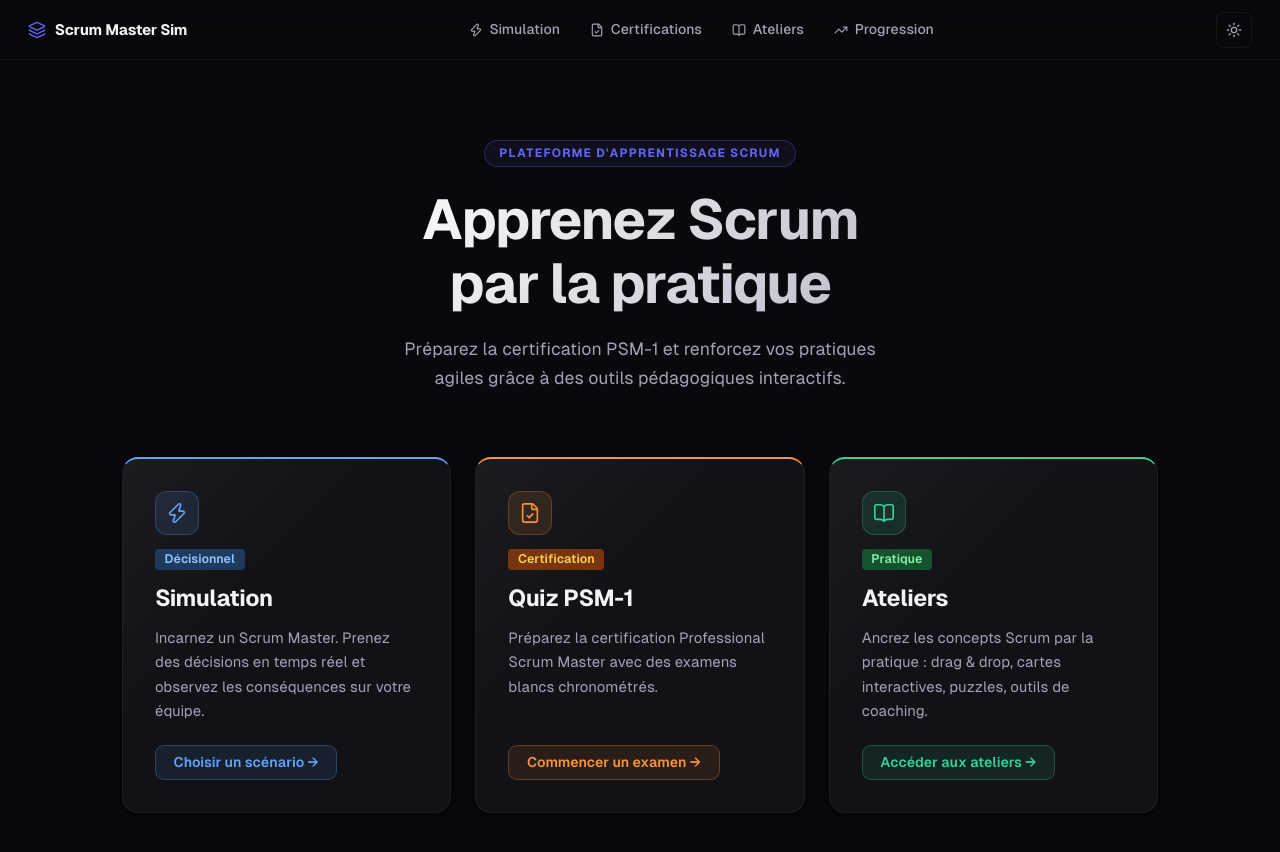
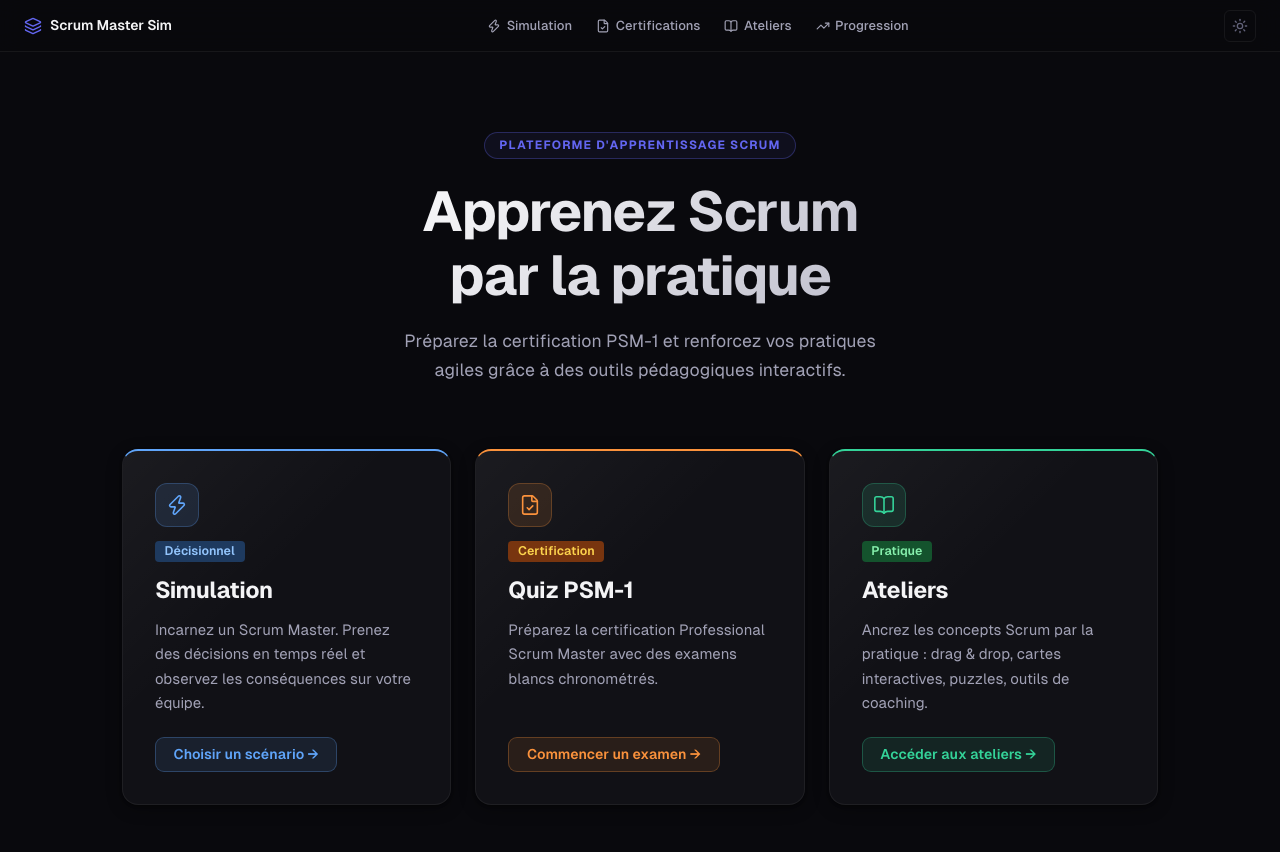
Before and after one commit to formationrossignol/coachagilia, a React (Vite) app: page / in a window 1280 px wide. Shown: the top 852 px of the page. Built offline with nearby package versions, Linux system fonts and the light colour scheme.

Commit message:
feat(redesign): navbar — 52px height, underline active, refined toggle

```diff
--- a/src/index.css
+++ b/src/index.css
@@ -308,17 +308,17 @@ body {
 .debrief-actions { display: flex; gap: 1rem; flex-wrap: wrap; }
 
 /* ══════════════════════════════════════════════════════════
-   NAVBAR — frosted glass, icons, theme toggle
+   NAVBAR
    ══════════════════════════════════════════════════════════ */
 .navbar {
   display: flex;
   align-items: center;
   justify-content: space-between;
-  padding: 0 1.75rem;
-  height: 60px;
+  padding: 0 1.5rem;
+  height: 52px;
   background: var(--navbar-bg);
-  backdrop-filter: blur(16px);
-  -webkit-backdrop-filter: blur(16px);
+  backdrop-filter: blur(12px);
+  -webkit-backdrop-filter: blur(12px);
   border-bottom: 1px solid var(--navbar-border);
   position: sticky;
   top: 0;
@@ -328,65 +328,77 @@ body {
 .navbar__brand {
   display: flex;
   align-items: center;
-  gap: 0.55rem;
-  font-size: 0.95rem;
-  font-weight: 700;
+  gap: 0.5rem;
+  font-size: 0.875rem;
+  font-weight: 600;
   color: var(--color-text);
   text-decoration: none;
-  letter-spacing: -0.02em;
-}
-.navbar__brand-icon {
-  color: var(--color-primary);
+  letter-spacing: -0.01em;
   flex-shrink: 0;
 }
-.navbar__brand:hover { color: var(--color-primary); }
+.navbar__brand-icon { color: var(--color-primary); flex-shrink: 0; }
+.navbar__brand:hover { color: var(--color-text-muted); }
 
 .navbar__links {
   display: flex;
   list-style: none;
-  gap: 0.2rem;
+  gap: 0;
 }
 
 .navbar__link {
   display: flex;
   align-items: center;
-  gap: 0.4rem;
-  padding: 0.42rem 0.85rem;
-  border-radius: 8px;
-  font-size: 0.875rem;
+  gap: 0.35rem;
+  padding: 0.35rem 0.75rem;
+  border-radius: var(--radius);
+  font-size: 0.8125rem;
   font-weight: 500;
   color: var(--color-text-muted);
   text-decoration: none;
   transition: color 0.15s, background 0.15s;
+  position: relative;
 }
 .navbar__link:hover {
   color: var(--color-text);
-  background: var(--navbar-link-active-bg);
+  background: rgba(255,255,255,0.04);
 }
 .navbar__link--active {
-  color: var(--color-primary);
-  background: var(--navbar-link-active-bg);
-}
+  color: var(--color-text);
+}
+.navbar__link--active::after {
+  content: '';
+  position: absolute;
+  bottom: -1px;
+  left: 0.75rem;
+  right: 0.75rem;
+  height: 1px;
+  background: var(--color-primary);
+  border-radius: 1px;
+}
+
+[data-theme="light"] .navbar__link:hover { background: rgba(0,0,0,0.04); }
+[data-theme="light"] .navbar__link--active { color: var(--color-text); }
 
 .navbar__theme-toggle {
   display: flex;
   align-items: center;
   justify-content: center;
-  width: 36px;
-  height: 36px;
-  border-radius: 8px;
+  width: 32px;
+  height: 32px;
+  border-radius: var(--radius);
   background: transparent;
   border: 1px solid var(--color-border);
-  color: var(--color-text-muted);
+  color: var(--color-text-subtle);
   cursor: pointer;
-  transition: background 0.18s, color 0.18s, border-color 0.18s;
+  transition: background 0.15s, color 0.15s, border-color 0.15s;
   flex-shrink: 0;
 }
 .navbar__theme-toggle:hover {
-  background: var(--navbar-link-active-bg);
+  background: rgba(255,255,255,0.06);
   color: var(--color-text);
-  border-color: var(--color-primary);
-}
+  border-color: var(--color-border-2);
+}
+[data-theme="light"] .navbar__theme-toggle:hover { background: rgba(0,0,0,0.05); }
 
 /* ══════════════════════════════════════════════════════════
    HOME PAGE — gradient hero + depth cards
```
